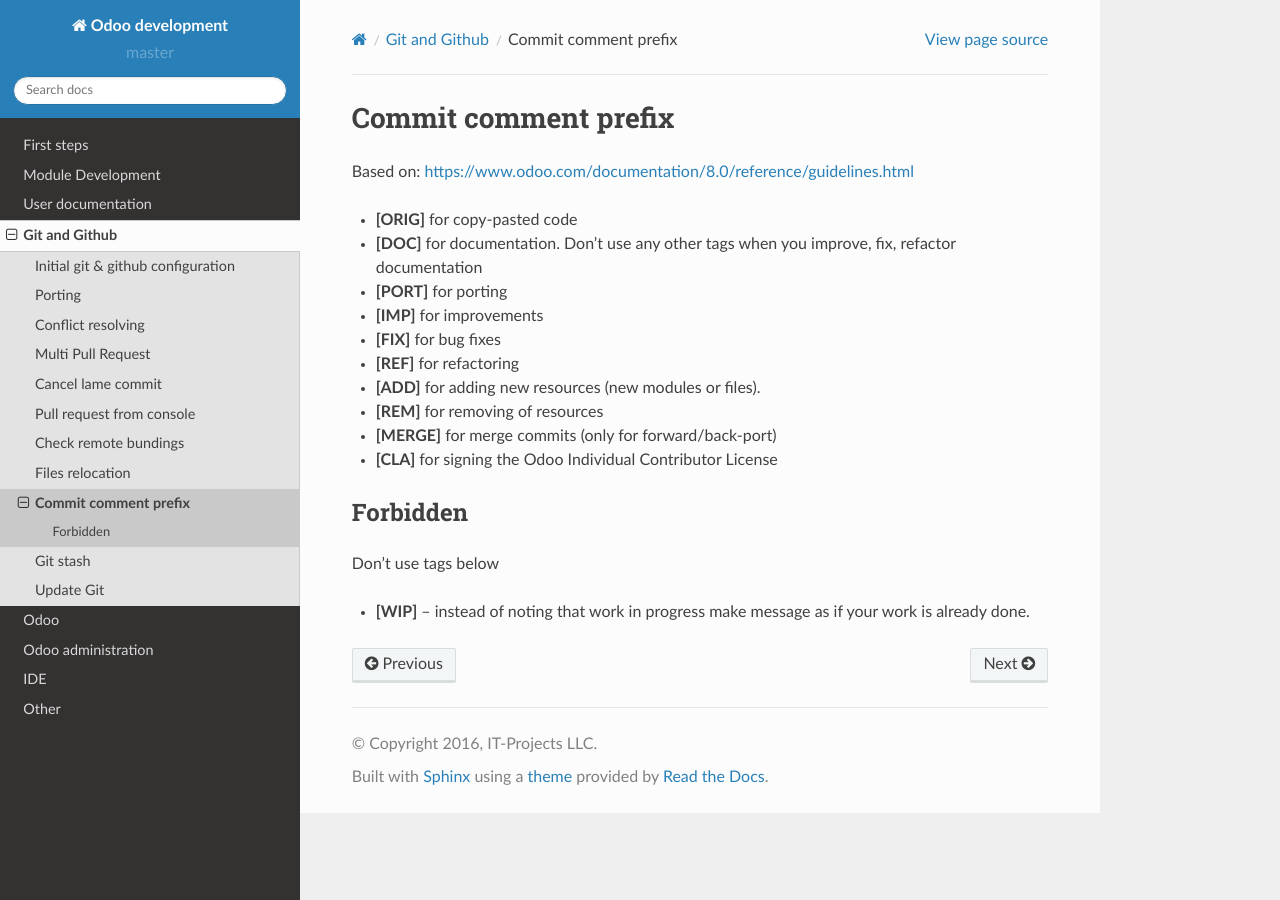
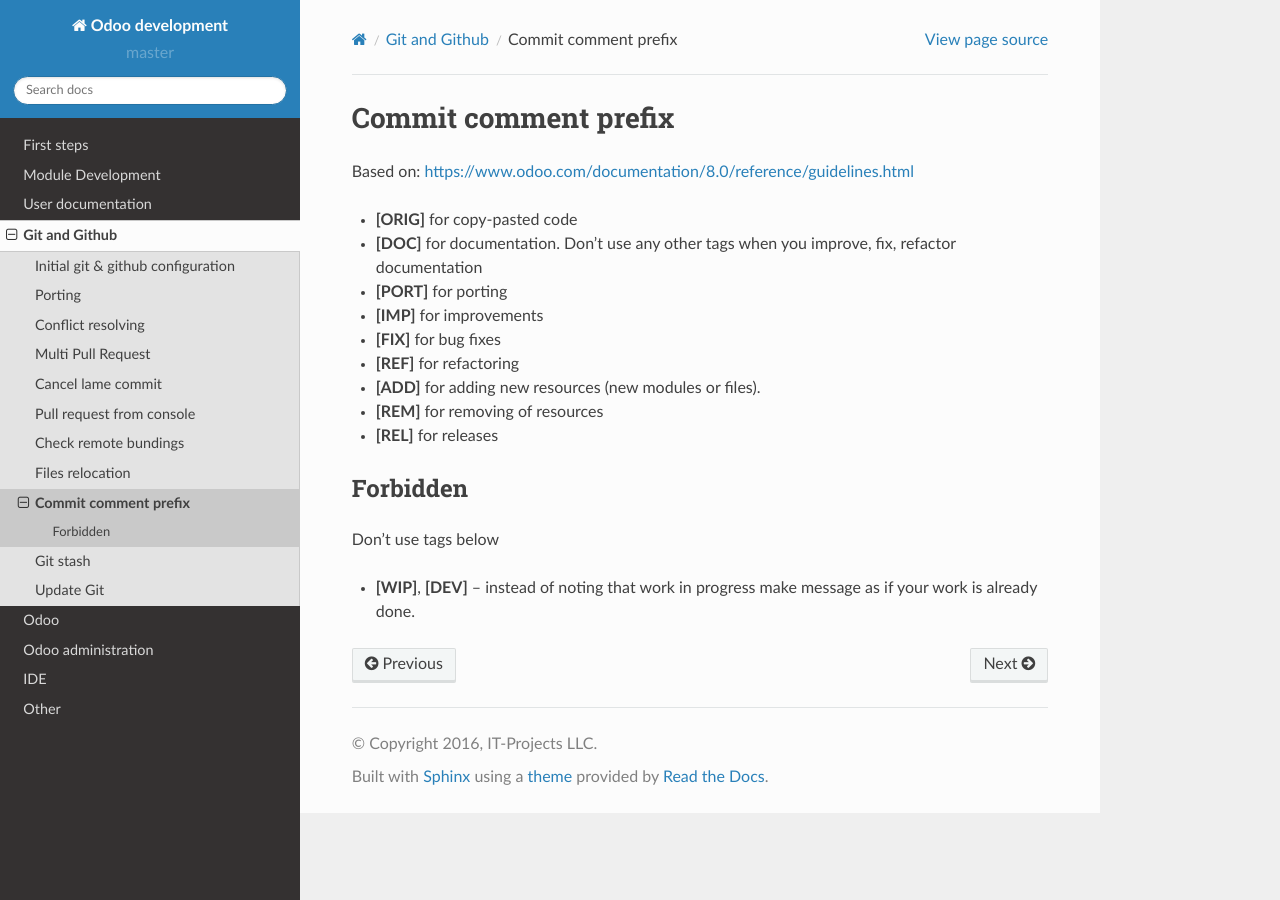
Before and after one commit to itpp-labs/odoo-development, a Sphinx documentation site: the page built from docs/git/commits.rst, in a window 1280 px wide. Built offline with Sphinx 7.4.7 and the Read the Docs theme 2.0.0, drawn with Linux system fonts in a browser that asks for light colours; pages that are not in the unit, such as notebooks, are missing from menus.

Commit message:
update commit tags
* delete MERGE (we use PORT instead) and CLA (we don't use)
* add DEV to forbidden tags

```diff
--- a/docs/git/commits.rst
+++ b/docs/git/commits.rst
@@ -10,12 +10,11 @@
 * **[REF]** for refactoring
 * **[ADD]** for adding new resources (new modules or files).
 * **[REM]** for removing of resources
-* **[MERGE]** for merge commits (only for forward/back-port)
-* **[CLA]** for signing the Odoo Individual Contributor License
+* **[REL]** for releases
 
 Forbidden
 ---------
 
 Don't use tags below
 
-* **[WIP]** -- instead of noting that work in progress make message as if your work is already done.
+* **[WIP]**, **[DEV]** -- instead of noting that work in progress make message as if your work is already done.
```
